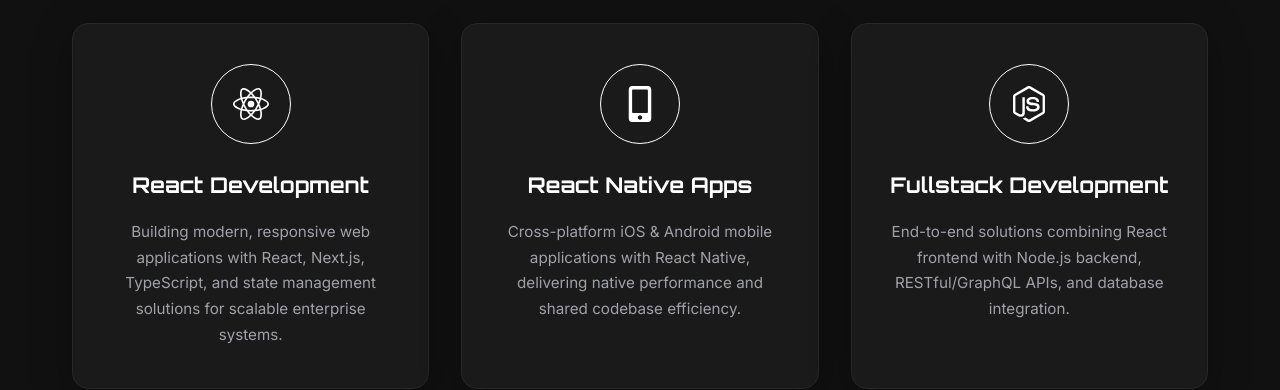
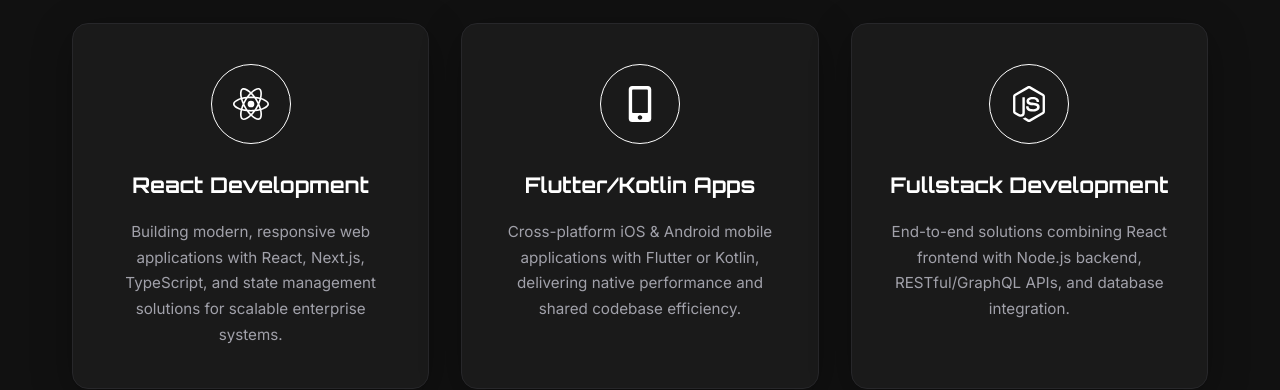
Before and after one commit to PeinNotFound/My-portfolio, a React (Vite) app: page / in a window 1280 px wide. Shown: the part 3122-3512 px from the top of the page. Built offline with nearby package versions, Linux system fonts and the light colour scheme.

Commit message:
Making change

```diff
--- a/src/components/Services.jsx
+++ b/src/components/Services.jsx
@@ -19,8 +19,8 @@ const Services = () => {
     },
     {
       icon: <FaMobileAlt />,
-      title: 'React Native Apps',
-      description: 'Cross-platform iOS & Android mobile applications with React Native, delivering native performance and shared codebase efficiency.'
+      title: 'Flutter/Kotlin Apps',
+      description: 'Cross-platform iOS & Android mobile applications with Flutter or Kotlin, delivering native performance and shared codebase efficiency.'
     },
     {
       icon: <SiNodedotjs />,
```
